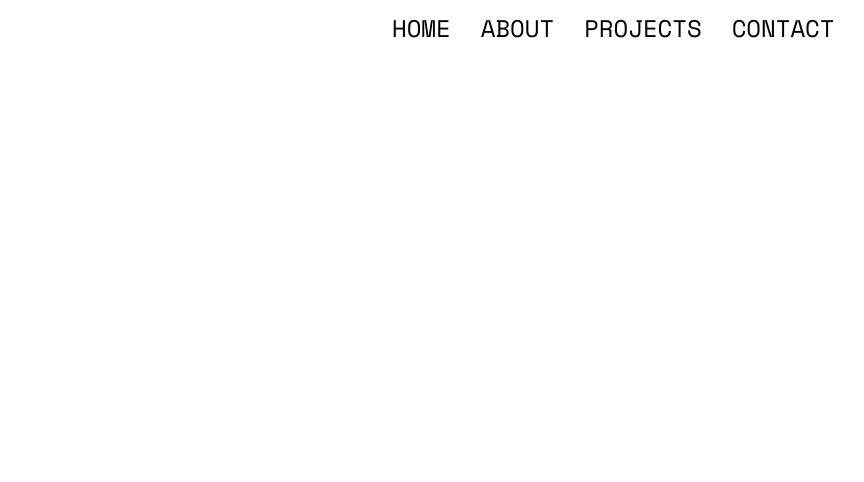
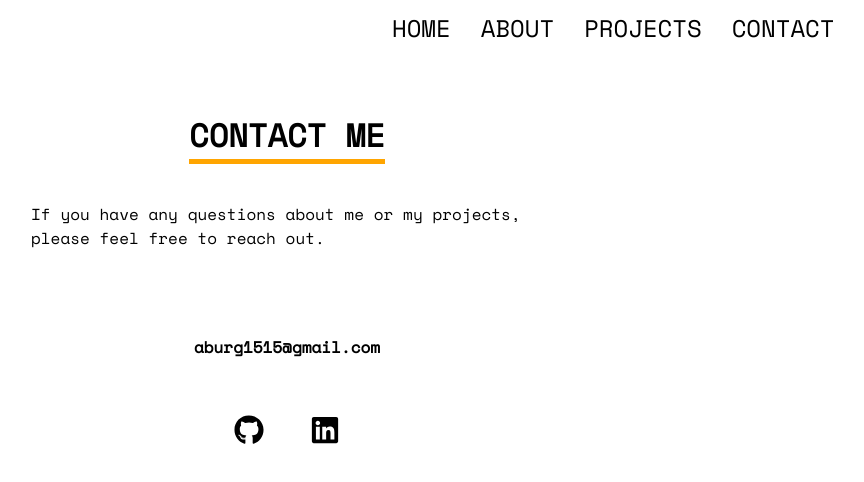
Before and after one commit to aburg15/portfolio, a React (Create React App) app: page /contact in a window 1280 px wide. Shown: the top 482 px of the page, without its empty margins (353-1217 px from the left). Built offline with nearby package versions, Linux system fonts and the light colour scheme.

Commit message:
Add project component and about me component

```diff
--- a/src/About.css
+++ b/src/About.css
@@ -3,7 +3,6 @@
   flex-direction: column;
   justify-content: center;
   align-items: center;
-  /* width: 60%; */
 }
 
 .about-me-header {
--- a/src/App.js
+++ b/src/App.js
@@ -4,6 +4,8 @@ import Header from './Header'
 import React from 'react'
 import Home from './Home'
 import About from './About'
+import Contact from './Contact'
+import Projects from './Projects'
 
 function App() {
   return (
@@ -12,6 +14,8 @@ function App() {
       <Routes>
         <Route path="/" element={<Home />}/>
         <Route path="/about" element={<About />}/>
+        <Route path="/contact" element={<Contact />}/>
+        <Route path="/projects" element={<Projects />}/>
       </Routes>
     </main>
 
--- /dev/null
+++ b/src/Contact.css
@@ -0,0 +1,23 @@
+.contact-me {
+  display: flex;
+  flex-direction: column;
+  justify-content: center;
+  align-items: center;
+}
+
+.contact-me-header {
+  border-bottom: 5px solid orange;
+}
+
+.contact-me-text {
+  width: 40%;
+}
+
+.contact-icons {
+  display: flex;
+  align-items: center;
+  justify-content: center;
+  font-size: 30px;
+  height: 100px;
+  width: 20%;
+}
--- /dev/null
+++ b/src/Contact.js
@@ -0,0 +1,26 @@
+import React from 'react';
+import './Contact.css'
+import { FaGithub, FaLinkedin } from "react-icons/fa";
+
+
+const Contact = () => {
+  return (
+    <div className="contact-me">
+      <h1 className="contact-me-header">CONTACT ME</h1>
+      <p className="contact-me-text">If you have any questions about me or my projects, please feel free to reach out.</p>
+        <br/>
+        <br/>
+      <h4>aburg1515@gmail.com</h4>
+      <div className="contact-icons">
+        <a href="https://github.com/aburg15" className="logo" target="_blank" rel="noreferrer">
+          <FaGithub />
+        </a>
+        <a href="https://www.linkedin.com/in/burgess-adam/" className="logo"  target="_blank" rel="noreferrer">
+          <FaLinkedin />
+        </a>
+      </div>
+    </div>
+  )
+}
+
+export default Contact
--- /dev/null
+++ b/src/Projects.css
@@ -0,0 +1,28 @@
+.projects {
+  display: flex;
+  flex-direction: column;
+  justify-content: center;
+  align-items: center;
+}
+
+.projects-header {
+  border-bottom: 5px solid orange;
+}
+
+.project-img {
+  height: 350px;
+  width: 500px;
+  border-radius: 1%;
+}
+
+.project-one {
+  display: flex;
+  flex-direction: row;
+  padding: 10%;
+}
+
+.project-one-text {
+  display: flex;
+  flex-direction: column;
+  padding-left: 10%;
+}
--- /dev/null
+++ b/src/Projects.js
@@ -0,0 +1,24 @@
+import React from "react";
+import RTimg from '../src/assets/rt.png'
+import './Projects.css'
+
+const Projects = () => {
+  return (
+    <div className="projects">
+      <h1 className="projects-header">PROJECTS</h1>
+        <div className="project-one">
+          <img className="project-img" alt="RT project" src={RTimg}/>
+          <div className="project-one-text">
+            <h2>RANCID TOMATILLOS </h2>
+            <p>Are you tired of all those 【ｍａｉｎｓｔｒｅａｍ】movie databases? Probably not. Regardless, we present Rancid Tomatillos, a UI for exploring movie posters, details and trailers.
+              <br/>
+              <br/>
+              This project uses React, React Router and data pulled from a RESTful API to display a dashboard of movies. Select a movie to learn more about it.
+            </p>
+          </div>
+        </div>
+    </div>
+  )
+}
+
+export default Projects;
```
Also changed, not shown: src/assets/rt.png (added).
